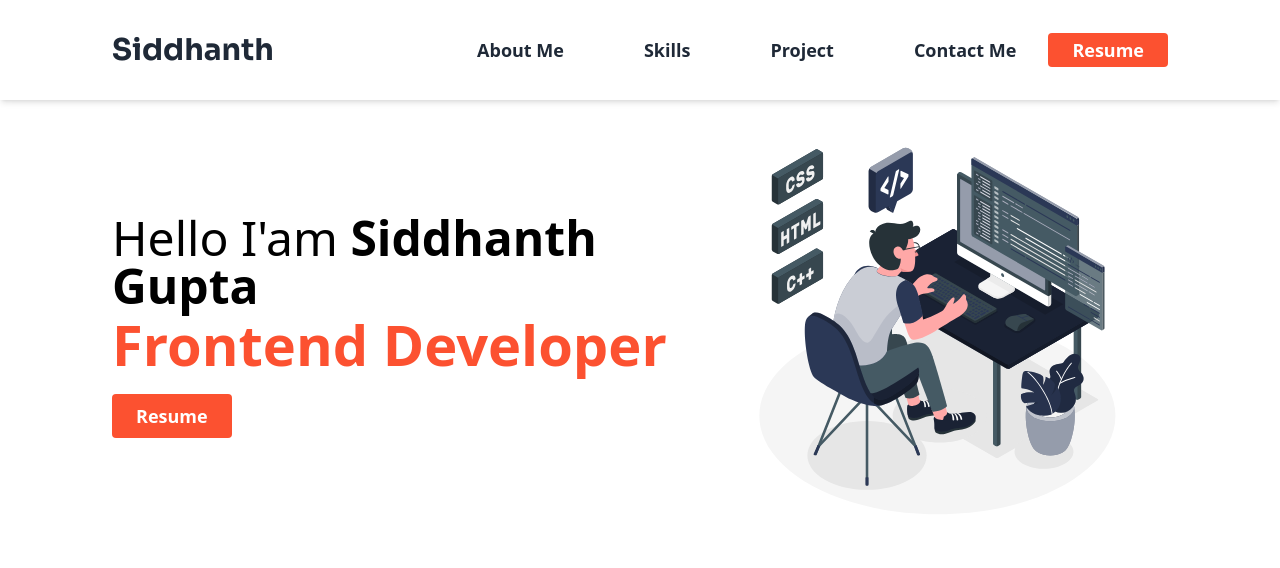
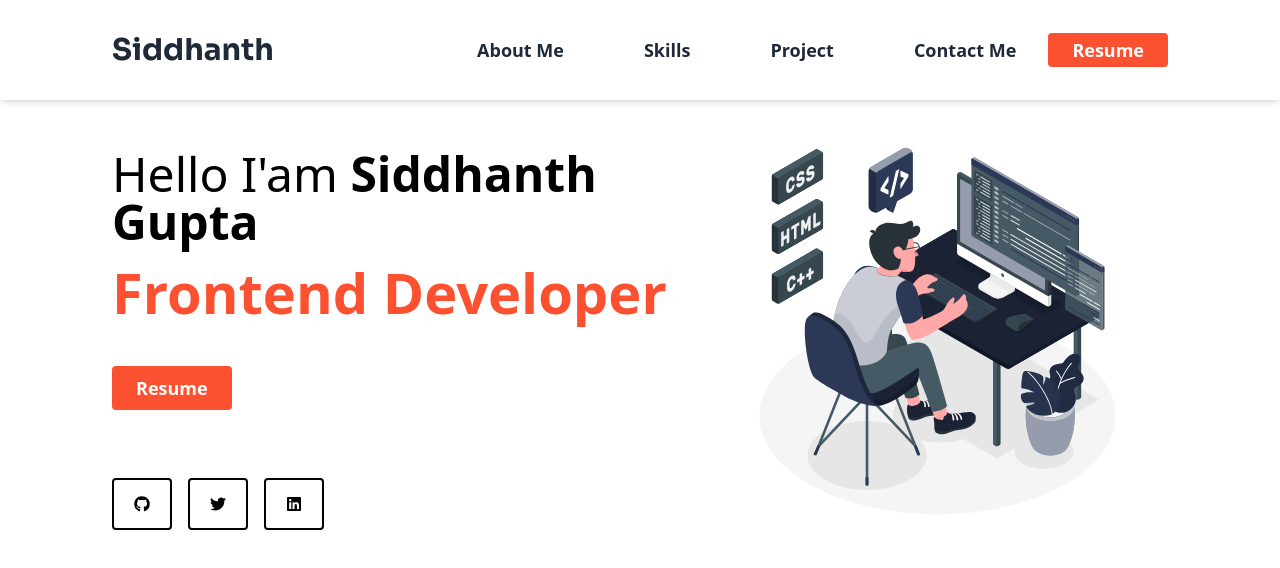
Before and after one commit to sid21-1/portfolio-webiste, a React (Vite) app: page / in a window 1280 px wide. Shown: the top 568 px of the page. Built offline with nearby package versions, Linux system fonts and the light colour scheme.

Commit message:
completed the landing page

```diff
--- a/src/components/LandingPage.jsx
+++ b/src/components/LandingPage.jsx
@@ -1,19 +1,42 @@
 import React from "react";
 import coder from "../assets/coder.svg";
 import Button from "./Button";
+import SocialMediaBtn from "./SocialMediaBtn";
+import { FaGithub, FaTwitter, FaLinkedin } from "react-icons/fa";
 
 const LandingPage = () => {
+  const socialMediaIcons = [
+    { icon: <FaGithub />, url: "https://github.com/sid21-1" },
+    { icon: <FaTwitter />, url: "https://twitter.com/Siddhanth821" },
+    {
+      icon: <FaLinkedin />,
+      url: "https://www.linkedin.com/in/siddhanthgupta0629/",
+    },
+  ];
+
+  const handleClick = (url) => {
+    window.open(url, "_blank");
+  };
+
   return (
+    <>
       <div className="w-full h-auto mt-20 md:mt-24 md:px-28 flex flex-col md:flex-row md:justify-between items-center ">
-      <div className="  w-full md:w-3/5 px-8 md:px-0 order-2 md:order-1 ">
-        <h1 className="text-[1.3rem] md:text-5xl md:my-4">
+        <div className=" text-div  w-full md:w-3/5 px-8 md:px-0 order-2 md:order-1 ">
+          <h1 className="text-[1.3rem] md:text-5xl md:my-7 my-1">
             Hello I'am <span className="font-bold">Siddhanth Gupta</span>
           </h1>
           <h1 className="text-[#FC5130] font-extrabold text-3xl md:text-[3.5rem]">
             Frontend <span>Developer</span>
           </h1>
           <div className=" mt-4">
-          <Button className="text-lg md:my-4">Resume</Button>
+            <Button className="text-lg md:my-10">Resume</Button>
+          </div>
+          <div className=" icon-div order-4 hidden md:flex md:items-center  w-full  mt-7 ">
+            {socialMediaIcons.map(({ icon, url }, index) => (
+              <SocialMediaBtn key={index} onClick={() => handleClick(url)}>
+                {icon}
+              </SocialMediaBtn>
+            ))}
           </div>
         </div>
         <div className="w-full md:w-2/5  order-1 md:order-2 flex justify-center items-center m-8">
@@ -26,7 +49,15 @@ const LandingPage = () => {
             voluptates sunt repellendus asperiores!
           </p>
         </div>
+        <div className=" icon-div order-4 flex items-start w-full px-8 mt-7 md:hidden">
+          {socialMediaIcons.map(({ icon, url }, index) => (
+            <SocialMediaBtn key={index} onClick={() => handleClick(url)}>
+              {icon}
+            </SocialMediaBtn>
+          ))}
         </div>
+      </div>
+    </>
   );
 };
 
--- /dev/null
+++ b/src/components/SocialMediaBtn.jsx
@@ -0,0 +1,14 @@
+import React from "react";
+
+const SocialMediaBtn = ({ children, onClick }) => {
+  return (
+    <button
+      className="flex items-center justify-center px-5 py-4 mr-4 rounded  border-2 border-black hover:bg-[#303036] hover:text-white duration-500"
+      onClick={onClick}
+    >
+      {children}
+    </button>
+  );
+};
+
+export default SocialMediaBtn;
```
Lines whose indentation alone changed are shown as unchanged.
